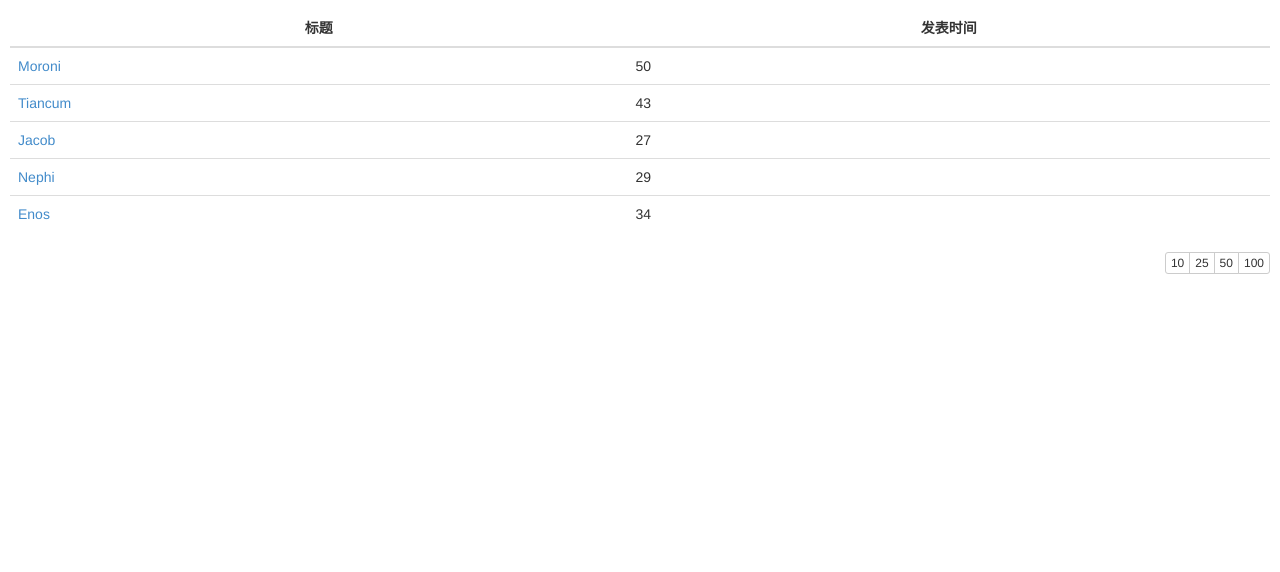
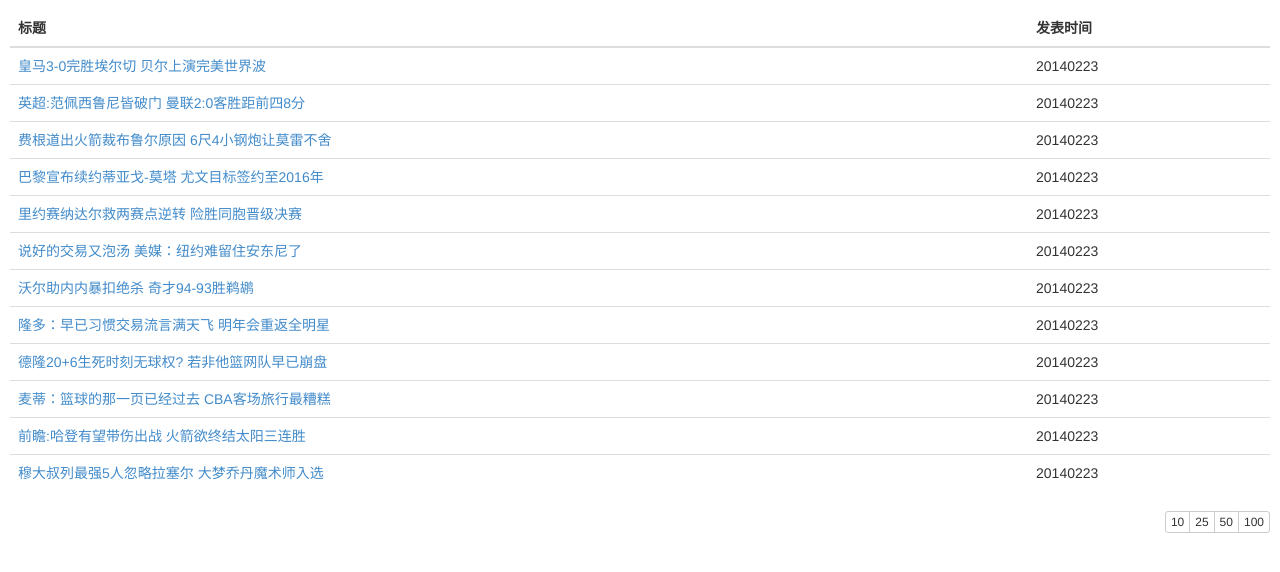
Before and after one commit to zxm9988/zxm9988.github.io, a Jekyll site: the page AppNews/index.html, which Jekyll copies as it is, in a window 1280 px wide. Shown: the top 572 px of the page. Built offline with Jekyll 4.4.1, drawn with Linux system fonts in a browser that asks for light colours.

Commit message:
修改连接

```diff
--- a/AppNews/appNews.js
+++ b/AppNews/appNews.js
@@ -2,10 +2,18 @@
 controller('DemoCtrl', function($scope) {
 
     $scope.users = [
-            {name: "Moroni", age: 50 ,link:"http://www.jd.com"},
-            {name: "Tiancum", age: 43,link:"http://www.jd.com"},
-            {name: "Jacob", age: 27,link:"http://www.jd.com"},
-            {name: "Nephi", age: 29,link:"http://www.jd.com"},
-            {name: "Enos", age: 34,link:"http://www.jd.com"}
+            {name: "皇马3-0完胜埃尔切 贝尔上演完美世界波", age: 20140223 ,link:"http://sports.qq.com/a/20140223/000974.htm"},
+            {name: "英超:范佩西鲁尼皆破门 曼联2:0客胜距前四8分", age: 20140223,link:"http://www.chinanews.com/ty/2014/02-23/5870740.shtml"},
+            {name: "费根道出火箭裁布鲁尔原因 6尺4小钢炮让莫雷不舍", age: 20140223,link:"http://sports.sina.com.cn/nba/2014-02-23/11337036895.shtml"},
+            {name: "巴黎宣布续约蒂亚戈-莫塔 尤文目标签约至2016年", age: 20140223,link:"http://sports.163.com/14/0223/16/9LPHHAFR00051C9U.html"},
+            {name: "里约赛纳达尔救两赛点逆转 险胜同胞晋级决赛", age: 20140223,link:"http://sports.163.com/14/0223/10/9LOTMVSJ00051CDG.html"},
+        	{name: "说好的交易又泡汤 美媒：纽约难留住安东尼了", age: 20140223,link:"http://sports.qq.com/a/20140221/010674.htm"},
+            {name: "沃尔助内内暴扣绝杀 奇才94-93胜鹈鹕", age: 20140223,link:"http://china.nba.com/news/4/2014-02-23/1038/18885.html"},
+            {name: "隆多：早已习惯交易流言满天飞 明年会重返全明星", age: 20140223,link:"http://sports.sina.com.cn/nba/2014-02-20/01187030139.shtml"},
+            {name: "德隆20+6生死时刻无球权? 若非他篮网队早已崩盘", age: 20140223,link:"http://sports.163.com/14/0223/14/9LPB71SQ00051CA1.html#p=9LP8UOOU4TM10005"},
+            {name: "麦蒂：篮球的那一页已经过去 CBA客场旅行最糟糕", age: 20140223,link:"http://sports.sina.com.cn/cba/2014-02-23/19157037240.shtml"},
+            {name: "前瞻:哈登有望带伤出战 火箭欲终结太阳三连胜", age: 20140223,link:"http://sports.163.com/14/0223/17/9LPLKE1S00051CA1.html"},
+            {name: "穆大叔列最强5人忽略拉塞尔 大梦乔丹魔术师入选", age: 20140223,link:"http://sports.163.com/14/0223/16/9LPGV8PV00051CA1.html"},
+
         ];
 })
--- a/AppNews/index.html
+++ b/AppNews/index.html
@@ -15,8 +15,9 @@
     <table ng-table class="table">
     <tr ng-repeat="user in users">
         <td data-title="'标题'">
-           <a href={{user.link}}>{{user.name}}</a></td>
-        <td data-title="'发表时间'">{{user.age}}</td>
+        <a href={{user.link}}>{{user.name}}</a></td>
+        <td data-title="'发表时间'">{{user.age}}
+        </td>
     </tr>
     </table>
 </body>
--- a/AppNews/style.css
+++ b/AppNews/style.css
@@ -1,11 +1,18 @@
 body {
     padding: 10px !important;
+    text-align: left;
 }
 .ng-table {
     border: 0px solid #002;
-    text-align: left; right;
+    text-align: left;
+
+
 /*position:absolute;
 right:0px;
 width:300px;
 background-color:#b0e0e6;*/
 }
+
+.ng-table th {
+  text-align: left;
+}
```
